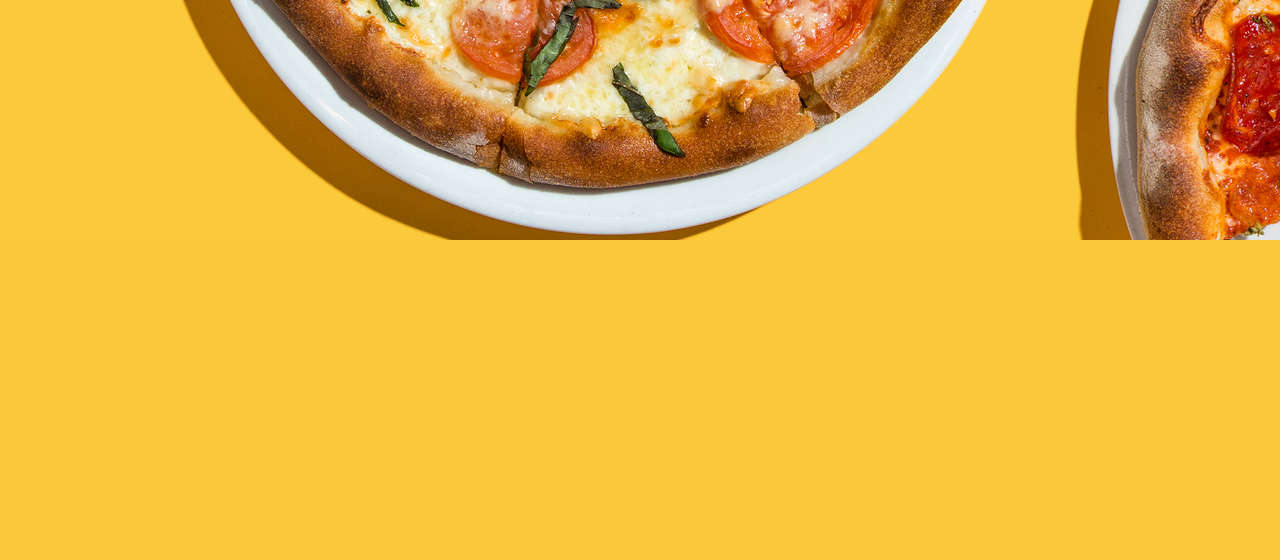
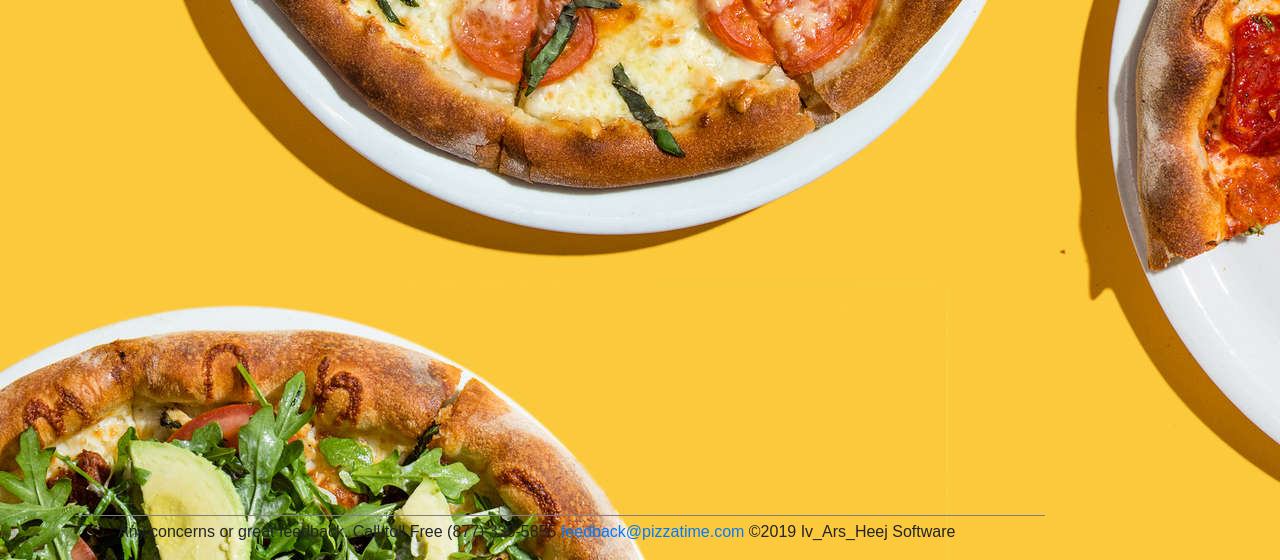
Before and after one commit to codingdojo-projects-algos-06-19/cliff_heej_ars, a Flask app: page /users/login_page in a window 1280 px wide. Shown: the part 560-1120 px from the top of the page. Before the commit the page ends 800 px from the top, so only its background shows below. Run offline with Flask 2, Linux system fonts and the light colour scheme; some libraries are stand-ins or nearby versions.

Commit message:
added footer to login page too

```diff
--- a/templates/login.html
+++ b/templates/login.html
@@ -52,5 +52,13 @@
         <input type="submit" class="btn btn-primary" value="Login">
 
     </form>
+    </div>
+    <div class="footer">
+        <div class="info">
+                <p>Any concerns or great feedback. Call toll Free (877) 339-5855</p>
+                <a id="orders" href=""><span>feedback@pizzatime.com</span></a>
+                <p>©2019 Iv_Ars_Heej Software</p>
+        </div>
+    </div>
 </body>
 </html>
```
Also changed, not shown: pizzatime.db.
